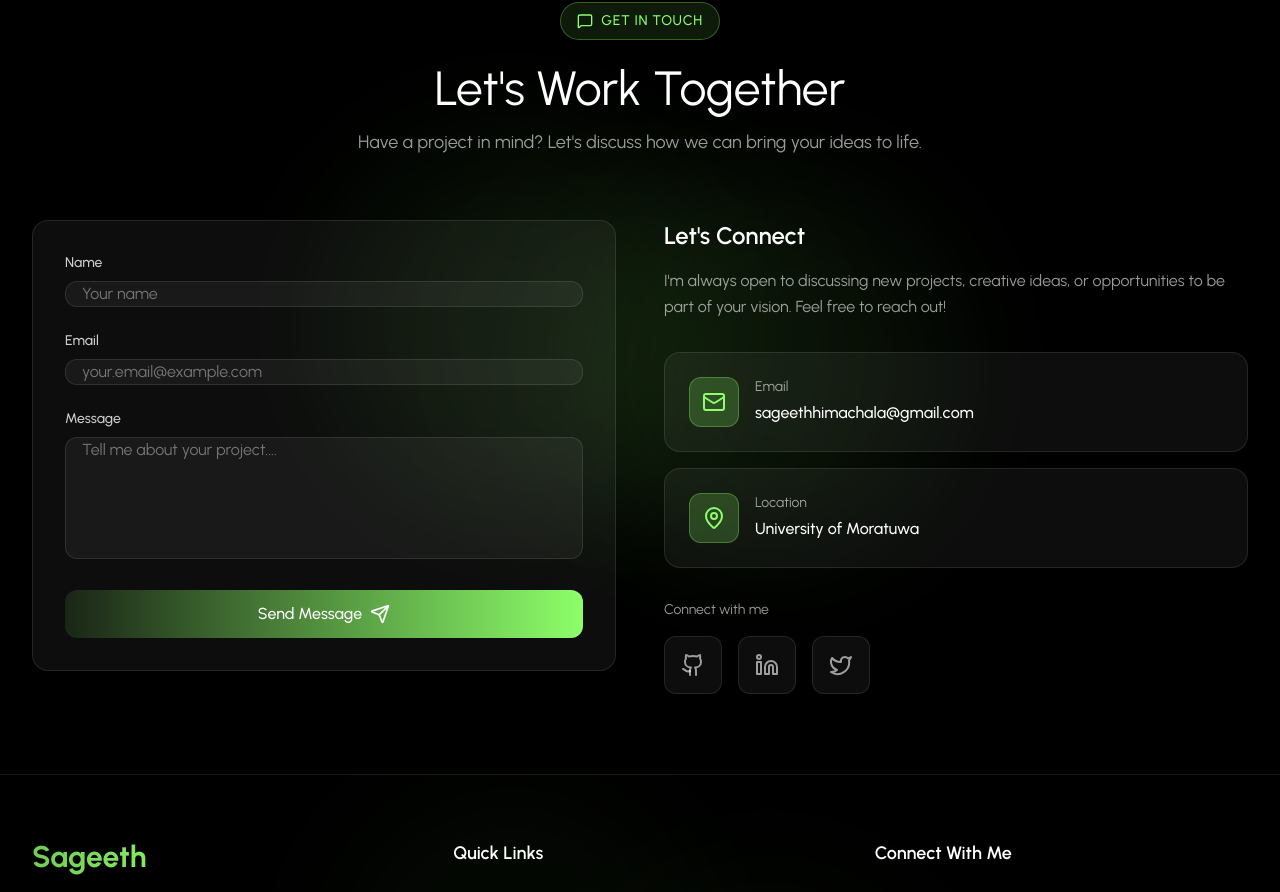
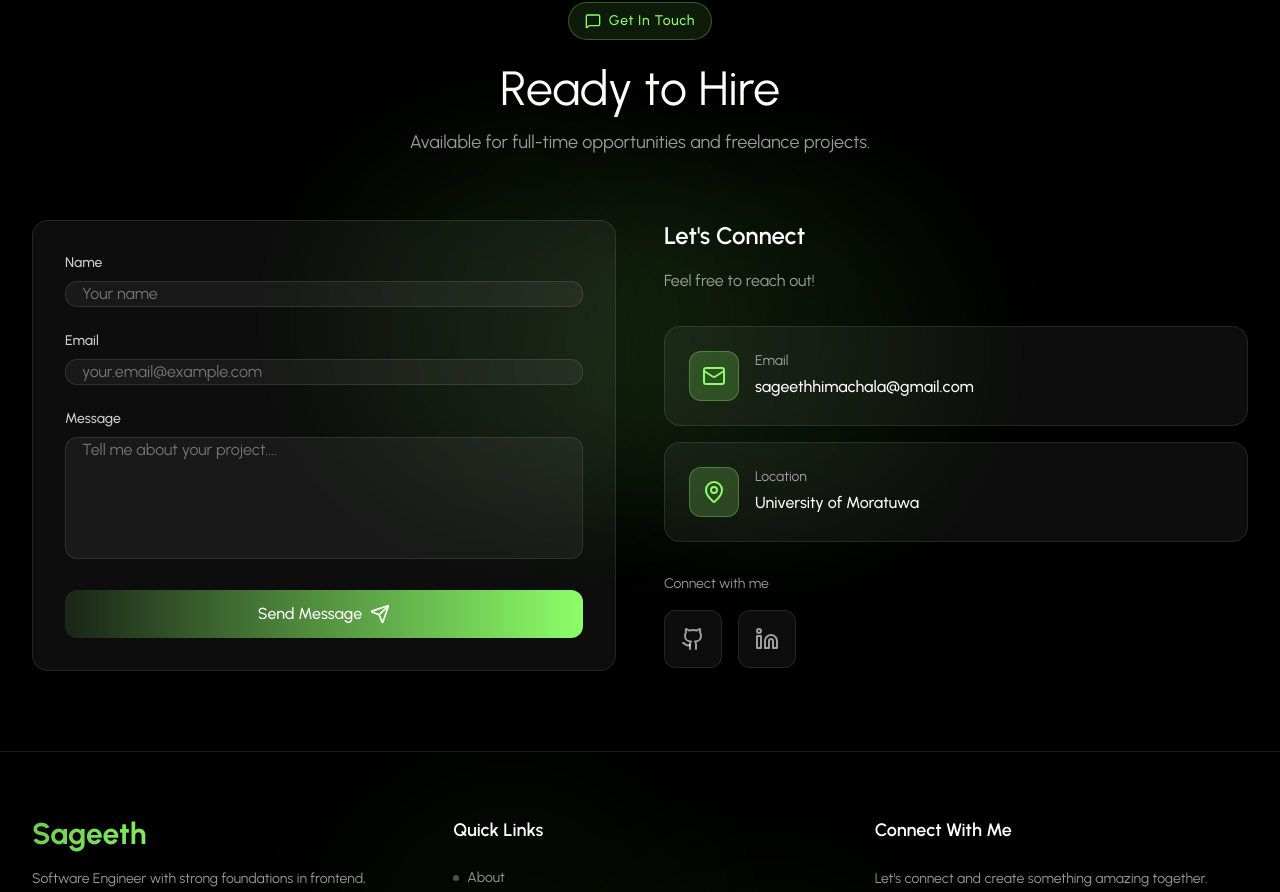
Before and after one commit to sageethhimachala/portfolio, a React (Vite) app in the folder react-dev-portfolio/: page / in a window 1280 px wide. Shown: the part 4853-5745 px from the top of the page. Built offline with nearby package versions, Linux system fonts and the light colour scheme.

Commit message:
added my details to website

```diff
--- a/react-dev-portfolio/src/components/sections/Contact.jsx
+++ b/react-dev-portfolio/src/components/sections/Contact.jsx
@@ -57,7 +57,6 @@ const Contact = () => {
   const socialIcons = {
     github: Github,
     linkedin: Linkedin,
-    twitter: Twitter,
   };
 
   return (
@@ -73,17 +72,16 @@ const Contact = () => {
           <div className="text-center mb-16">
             <div className="inline-flex items-center gap-2 px-4 py-2 bg-primary/10 border border-primary/30 rounded-full mb-6">
               <MessageSquare className="w-4 h-4 text-primary" />
-              <span className="text-sm text-primary font-medium tracking-wider uppercase">
+              <span className="text-sm text-primary font-medium tracking-wider">
                 Get In Touch
               </span>
             </div>
 
             <h2 className="text-4xl lg:text-5xl font-normal text-white mb-4">
-              Let's Work Together
+              Ready to Hire
             </h2>
             <p className="text-lg text-white/60 max-w-2xl mx-auto">
-              Have a project in mind? Let's discuss how we can bring your ideas
-              to life.
+              Available for full-time opportunities and freelance projects.
             </p>
           </div>
         </FadeIn>
@@ -177,9 +175,7 @@ const Contact = () => {
                 </h3>
 
                 <p className="text-white/60 leading-relaxed">
-                  I'm always open to discussing new projects, creative ideas, or
-                  opportunities to be part of your vision. Feel free to reach
-                  out!
+                  Feel free to reach out!
                 </p>
               </div>
               <div className="space-y-4">
--- a/react-dev-portfolio/src/utils/constants.js
+++ b/react-dev-portfolio/src/utils/constants.js
@@ -5,7 +5,7 @@ export const PERSONAL_INFO = {
   email: "sageethhimachala@gmail.com",
   location: "University of Moratuwa",
   tagline:
-    "Full-Stack Developer with strong foundations in frontend, backend, and database systems.",
+    "Software Engineer with strong foundations in frontend, backend, and database systems.",
   resume: "/resume.pdf",
   bio: [
     "Final-year Computer Science and Engineering undergraduate with hands-on internship experience as a Software Engineer at SenzMate AIoT Intelligence. Experienced in full-stack web development, frontend performance optimization, backend services, and database-driven systems, with a strong focus on clean code and real-world problem solving. Actively interested in full-stack development, mobile application development, machine learning, DevOps practices, and cloud engineering.",
```
